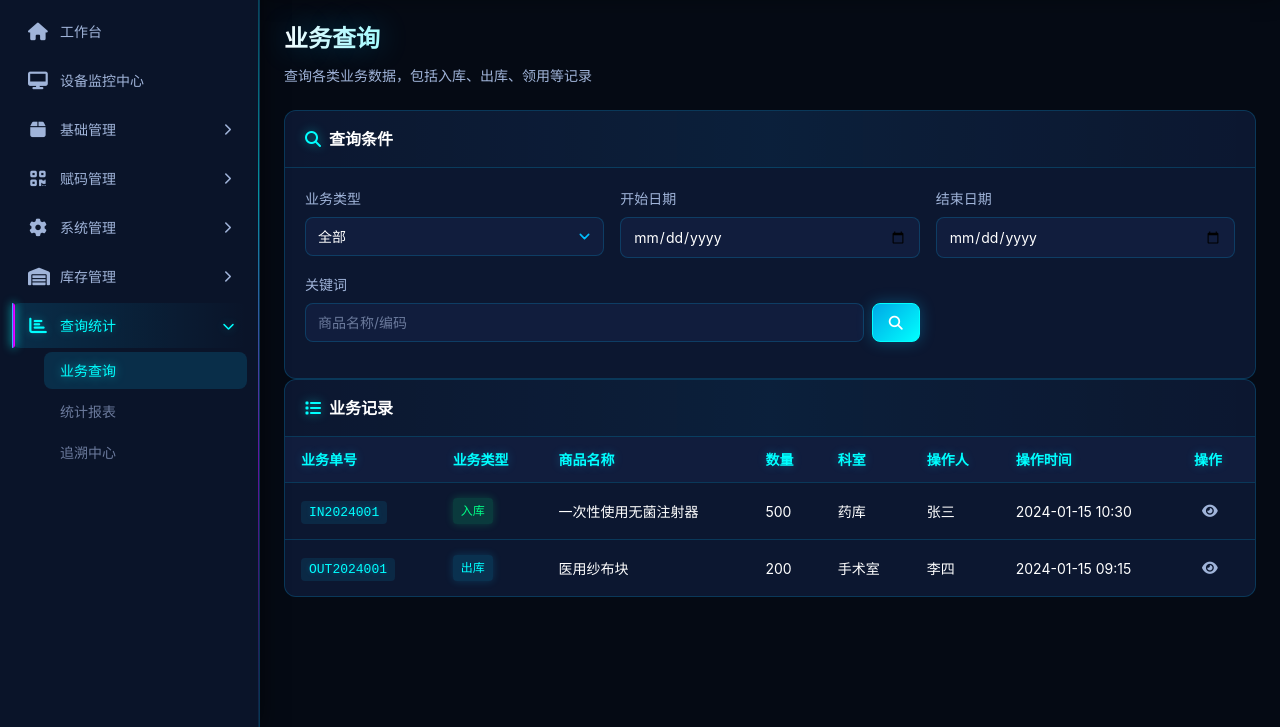
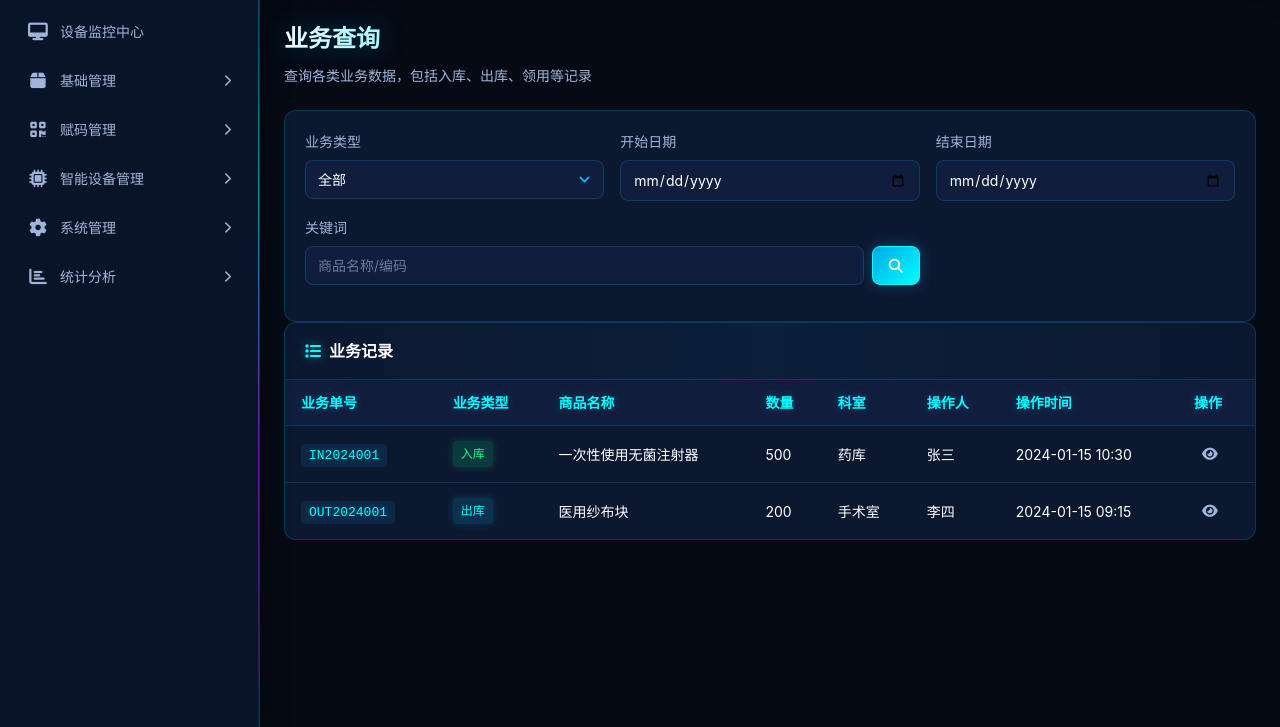
Before and after one commit to 6xseny/smart-cabinet-ui, a plain HTML site: page pages/query.html in a window 1280 px wide. Shown: the part 73-800 px from the top of the page. Drawn offline with Linux system fonts and the light colour scheme.

Commit message:
业务查询页面：去除筛选区域的'查询条件'标题

```diff
--- a/pages/query.html
+++ b/pages/query.html
@@ -124,18 +124,14 @@
             </div>
                         <nav class="sidebar-nav">
                 <ul class="nav-list">
-                    <li class="nav-item">
-                        <a href="../index.html" class="nav-link">
-                            <i class="fas fa-home"></i>
-                            <span>工作台</span>
-                        </a>
-                    </li>
+                    <!-- 工作台已隐藏 -->
                     <li class="nav-item">
                         <a href="device-monitor.html" class="nav-link">
                             <i class="fas fa-desktop"></i>
                             <span>设备监控中心</span>
                         </a>
                     </li>
+
                     <li class="nav-item has-submenu">
                         <a href="#" class="nav-link">
                             <i class="fas fa-box"></i>
@@ -144,7 +140,7 @@
                         </a>
                         <ul class="submenu">
                             <li><a href="product.html">商品档案</a></li>
-                            <li><a href="supplier.html">供应商管理</a></li>
+                            <!-- 供应商管理已隐藏 -->
                         </ul>
                     </li>
                     <li class="nav-item has-submenu">
@@ -160,39 +156,52 @@
                     </li>
                     <li class="nav-item has-submenu">
                         <a href="#" class="nav-link">
+                            <i class="fas fa-microchip"></i>
+                            <span>智能设备管理</span>
+                            <i class="fas fa-chevron-right arrow"></i>
+                        </a>
+                        <ul class="submenu">
+                            <li><a href="device.html" class="">设备管理</a></li>
+                            <li><a href="replenish.html" class="">补货管理</a></li>
+                            <!-- 盘点管理已隐藏 -->
+                            <li><a href="inventory.html">库存查询</a></li>
+                        </ul>
+                    </li>
+                    <li class="nav-item has-submenu">
+                        <a href="#" class="nav-link">
                             <i class="fas fa-cog"></i>
                             <span>系统管理</span>
                             <i class="fas fa-chevron-right arrow"></i>
                         </a>
                         <ul class="submenu">
-                            <li><a href="organization.html">组织架构</a></li>
-                            <li><a href="device.html">设备管理</a></li>
-                            <li><a href="user.html">用户权限</a></li>
+                            <li><a href="organization.html" class="">组织架构</a></li>
+                            <li><a href="user.html" class="">用户权限</a></li>
+                            <li><a href="role.html" class="">角色管理</a></li>
+                            <li><a href="parameter.html" class="">参数管理</a></li>
                         </ul>
                     </li>
-                    <li class="nav-item has-submenu">
+                    <!-- 库存管理已隐藏，库存查询已移至智能设备管理下 -->
+                    <!-- <li class="nav-item has-submenu">
                                             <a href="#" class="nav-link">
                                                 <i class="fas fa-warehouse"></i>
                                                 <span>库存管理</span>
                                                 <i class="fas fa-chevron-right arrow"></i>
                                             </a>
                                             <ul class="submenu">
-                            <li><a href="inventory.html">库存查询</a></li>
-                            <li><a href="warning.html">库存预警</a></li>
-                            <li><a href="replenish.html">补货管理</a></li>
-                            <li><a href="stocktaking.html">盘点管理</a></li>
+                                                <li><a href="inventory.html" class="">库存查询</a></li>
+                                                <li><a href="warning.html" class="">库存预警</a></li>
                                             </ul>
-                    </li>
-                    <li class="nav-item has-submenu active">
+                                        </li> -->
+                    <li class="nav-item has-submenu">
                         <a href="#" class="nav-link">
                             <i class="fas fa-chart-bar"></i>
-                            <span>查询统计</span>
+                            <span>统计分析</span>
                             <i class="fas fa-chevron-right arrow"></i>
                         </a>
-                        <ul class="submenu show">
+                        <ul class="submenu">
                             <li><a href="query.html" class="active">业务查询</a></li>
-                            <li><a href="report.html">统计报表</a></li>
-                            <li><a href="trace.html">追溯中心</a></li>
+                            <li><a href="report.html" class="">统计报表</a></li>
+                            <li><a href="trace.html" class="">追溯中心</a></li>
                         </ul>
                     </li>
                 </ul>
@@ -257,12 +266,6 @@
                 </div>
 
                 <div class="card">
-                    <div class="card-header">
-                        <h3 class="card-title">
-                            <i class="fas fa-search"></i>
-                            查询条件
-                        </h3>
-                    </div>
                     <div class="card-body">
                         <div class="filter-row">
                             <div class="filter-item">
```
Lines whose indentation alone changed are shown as unchanged.
